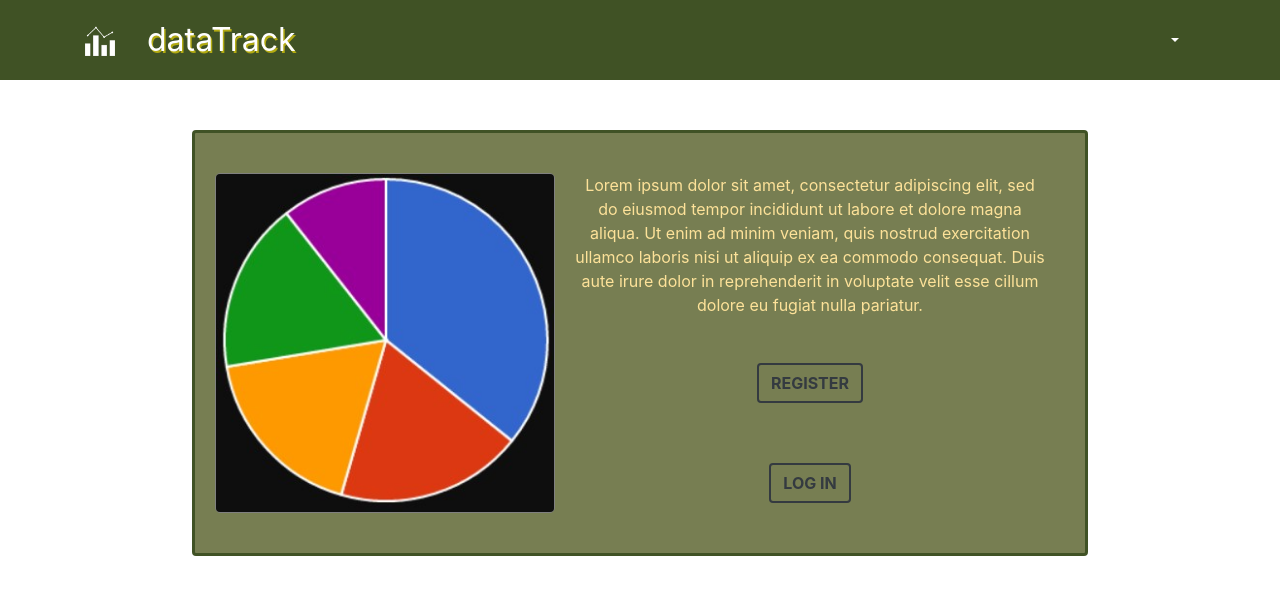
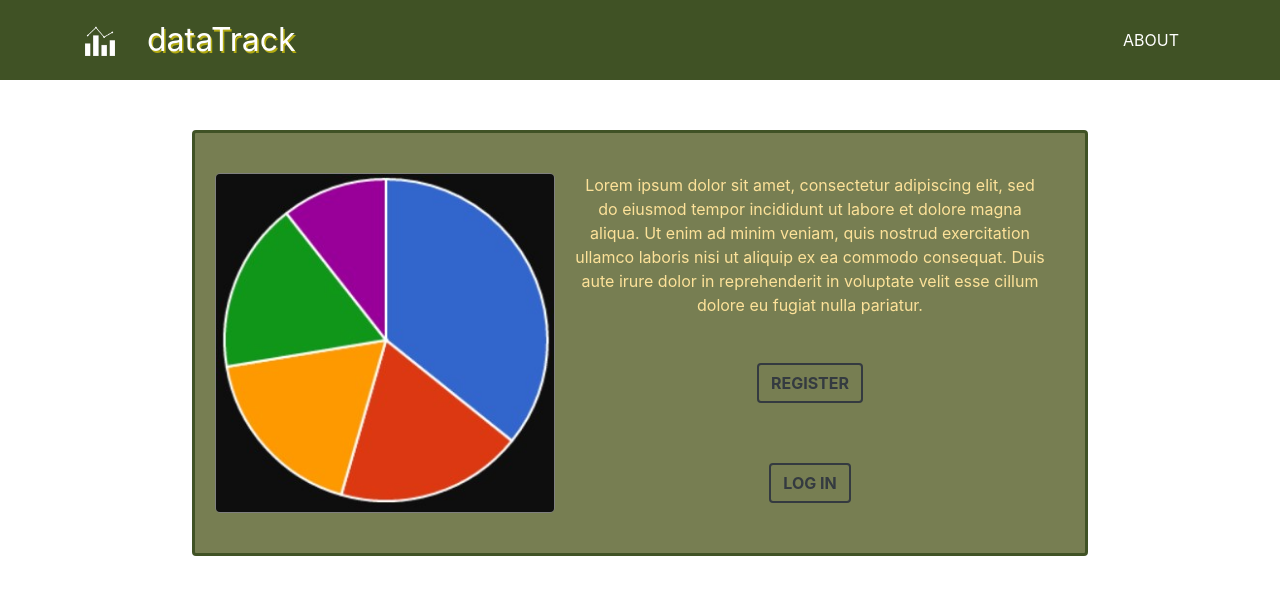
Before and after one commit to MelanieGoncalves/dataTrack, a React (Create React App) app in the folder client/: page / in a window 1280 px wide. Shown: the top 594 px of the page. Built offline with nearby package versions, Linux system fonts and the light colour scheme.

Commit message:
fixed log out

```diff
--- a/client/src/components/TopNavBar.js
+++ b/client/src/components/TopNavBar.js
@@ -13,6 +13,7 @@ class TopNavBar extends Component {
         super(props);
         this.state = {
             isOpen: false,
+            isLoggedIn: false,
             user: {
                 _id: '0'
             }
@@ -21,7 +22,10 @@ class TopNavBar extends Component {
 
     componentDidMount() {
         if (JSON.parse(localStorage.getItem('user'))) {
-            this.setState({ user: JSON.parse(localStorage.getItem('user')) });
+            this.setState({
+                user: JSON.parse(localStorage.getItem('user')),
+                isLoggedIn: true
+            });
         }
 
     }
@@ -34,6 +38,7 @@ class TopNavBar extends Component {
         localStorage.removeItem("user");
         localStorage.removeItem("accounts");
         localStorage.removeItem('selected');
+        this.setState({ user: { _id: "0" }, isLoggedIn: false });
         document.location.href = "/";
     }
 
@@ -82,7 +87,7 @@ class TopNavBar extends Component {
                             <NavbarToggler onClick={this.toggle} />
                             <Collapse isOpen={this.state.isOpen} navbar>
                                 <Nav className="ml-auto" >
-                                    {this.state.user ? LOGGEDIN : LOGGEDOUT}
+                                    {this.state.isLoggedIn ? LOGGEDIN : LOGGEDOUT}
                                 </Nav>
                             </Collapse>
                         </Container>
```
